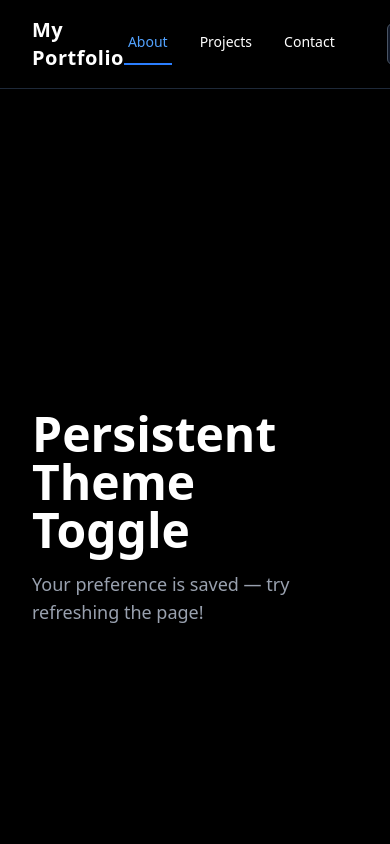
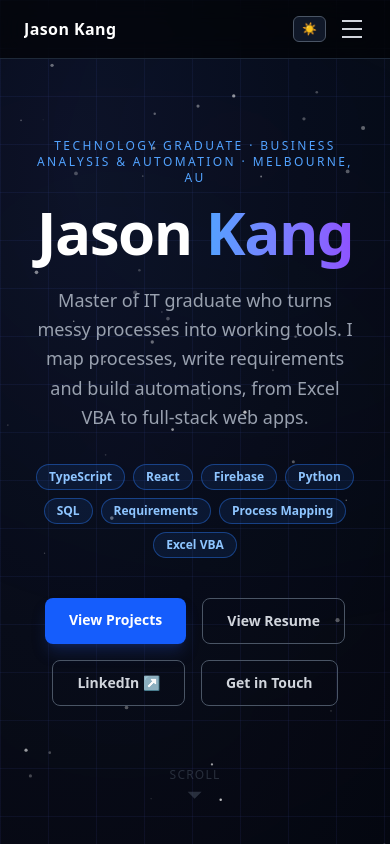
Before and after one commit to SJKangAU/my-portfolio, a React (Vite) app: page / in a window 390 px wide. Built offline with nearby package versions, Linux system fonts and the light colour scheme.

Commit message:
Add Experience and Case Study to nav and page layout
Add nav links, expand the mobile menu, add aria-expanded to the menu toggle, and darken the light-theme active link colour for contrast.

```diff
--- a/src/App.tsx
+++ b/src/App.tsx
@@ -1,5 +1,12 @@
 import { useState, useEffect } from "react";
 import Navbar from "./components/Navbar";
+import Hero from "./components/Hero";
+import About from "./components/About";
+import Experience from "./components/Experience";
+import Projects from "./components/Projects";
+import CaseStudy from "./components/CaseStudy";
+import Contact from "./components/Contact";
+import SpaceBackground from "./components/SpaceBackground";
 
 export default function App() {
   const [darkMode, setDarkMode] = useState(true);
@@ -16,42 +23,29 @@ export default function App() {
   return (
     <div
       className={`relative min-h-screen transition-colors duration-700 ${
-        darkMode ? "bg-black text-white" : "bg-white text-black"
+        darkMode ? "text-gray-100" : "text-gray-900"
       }`}
     >
-      {/* Navbar at top */}
-      <Navbar darkMode={darkMode} setDarkMode={setDarkMode} />
+      {/* Global space background */}
+      <SpaceBackground darkMode={darkMode} />
 
-      {/* Scrollable Content */}
-      <main className="pt-24 px-8 space-y-24">
-        <section className="min-h-screen flex flex-col items-center justify-center border-b border-gray-700/40">
-          <h1 className="text-5xl font-bold">Persistent Theme Toggle</h1>
-          <p className="mt-4 text-lg text-gray-400">
-            Your preference is saved — try refreshing the page!
-          </p>
-        </section>
+      {/* All content sits above the background */}
+      <div className="relative z-10">
+        <Navbar darkMode={darkMode} setDarkMode={setDarkMode} />
 
-        <section
-          id="about"
-          className="min-h-screen flex items-center justify-center border-b border-gray-700/40"
-        >
-          <h2 className="text-3xl font-semibold">About Section</h2>
-        </section>
+        <main className="space-y-24">
+          <Hero darkMode={darkMode} />
+          <About darkMode={darkMode} />
 
-        <section
-          id="projects"
-          className="min-h-screen flex items-center justify-center border-b border-gray-700/40"
-        >
-          <h2 className="text-3xl font-semibold">Projects Section</h2>
-        </section>
+          <Experience darkMode={darkMode} />
 
-        <section
-          id="contact"
-          className="min-h-screen flex items-center justify-center border-b border-gray-700/40"
-        >
-          <h2 className="text-3xl font-semibold">Contact Section</h2>
-        </section>
-      </main>
+          <Projects darkMode={darkMode} />
+
+          <CaseStudy darkMode={darkMode} />
+
+          <Contact darkMode={darkMode} />
+        </main>
+      </div>
     </div>
   );
 }
--- a/src/components/navBar.tsx
+++ b/src/components/navBar.tsx
@@ -7,33 +7,30 @@ interface NavbarProps {
 
 export default function Navbar({ darkMode, setDarkMode }: NavbarProps) {
   const [activeSection, setActiveSection] = useState<string>("about");
-  const [indicatorStyle, setIndicatorStyle] = useState({
-    left: 0,
-    width: 0,
-  });
+  const [menuOpen, setMenuOpen] = useState(false);
+  const [indicatorStyle, setIndicatorStyle] = useState({ left: 0, width: 0 });
   const navRef = useRef<HTMLDivElement>(null);
 
+  // Track which section is in view for the active underline indicator
   useEffect(() => {
     const sections = document.querySelectorAll("section[id]");
     const observer = new IntersectionObserver(
       (entries) => {
         entries.forEach((entry) => {
-          if (entry.isIntersecting) {
-            setActiveSection(entry.target.id);
-          }
+          if (entry.isIntersecting) setActiveSection(entry.target.id);
         });
       },
-      { threshold: 0.6 }
+      { threshold: 0.6 },
     );
-
     sections.forEach((sec) => observer.observe(sec));
     return () => observer.disconnect();
   }, []);
 
+  // Move the underline indicator to the active nav link on desktop
   useEffect(() => {
     if (!navRef.current) return;
     const activeLink = navRef.current.querySelector(
-      `a[href="#${activeSection}"]`
+      `a[href="#${activeSection}"]`,
     ) as HTMLAnchorElement;
     if (activeLink) {
       const { offsetLeft, offsetWidth } = activeLink;
@@ -41,34 +38,54 @@ export default function Navbar({ darkMode, setDarkMode }: NavbarProps) {
     }
   }, [activeSection]);
 
+  // Close mobile menu when a link is tapped
+  const handleNavClick = () => setMenuOpen(false);
+
+  const sections = [
+    { id: "about", label: "About" },
+    { id: "experience", label: "Experience" },
+    { id: "projects", label: "Projects" },
+    { id: "case-study", label: "Case Study" },
+    { id: "contact", label: "Contact" },
+  ];
+
   return (
     <nav
-      className={`fixed top-0 left-0 w-full z-50 flex justify-between items-center px-8 py-4 backdrop-blur-md transition-all duration-300 border-b ${
+      className={`fixed top-0 left-0 w-full z-50 backdrop-blur-md transition-all duration-300 border-b ${
         darkMode
           ? "bg-black/60 border-gray-800 text-white"
           : "bg-white/60 border-gray-300 text-black"
       }`}
     >
-      <h1 className="text-xl font-bold tracking-wide">My Portfolio</h1>
+      {/* ── Main nav row ── */}
+      <div className="flex justify-between items-center px-6 py-4">
+        {/* Logo / name */}
+        <h1 className="text-base font-bold tracking-wide truncate mr-4">
+          Jason Kang
+        </h1>
 
-      <div ref={navRef} className="relative flex items-center space-x-6 text-sm font-medium">
-        {["about", "projects", "contact"].map((section) => (
+        {/* Desktop nav links — hidden on mobile */}
+        <div
+          ref={navRef}
+          className="relative hidden md:flex items-center space-x-6 text-sm font-medium"
+        >
+          {sections.map((section) => (
             <a
-            key={section}
-            href={`#${section}`}
-            className={`capitalize px-1 pb-1 transition-colors ${
-              activeSection === section
+              key={section.id}
+              href={`#${section.id}`}
+              className={`px-1 pb-1 transition-colors ${
+                activeSection === section.id
                   ? darkMode
                     ? "text-blue-400"
-                  : "text-purple-600"
+                    : "text-purple-700"
                   : "hover:opacity-70"
               }`}
             >
-            {section}
+              {section.label}
             </a>
           ))}
 
-        {/* Animated underline */}
+          {/* Animated underline indicator */}
           <span
             className={`absolute bottom-0 h-[2px] transition-all duration-300 ease-in-out ${
               darkMode ? "bg-blue-500" : "bg-purple-500"
@@ -79,7 +96,7 @@ export default function Navbar({ darkMode, setDarkMode }: NavbarProps) {
             }}
           />
 
-        {/* Theme toggle */}
+          {/* Dark/light toggle */}
           <button
             onClick={() => setDarkMode(!darkMode)}
             className={`ml-6 px-3 py-1 rounded-md border text-xs font-medium transition-all ${
@@ -91,6 +108,77 @@ export default function Navbar({ darkMode, setDarkMode }: NavbarProps) {
             {darkMode ? "☀️ Light" : "🌙 Dark"}
           </button>
         </div>
+
+        {/* Mobile controls — theme toggle + hamburger */}
+        <div className="flex items-center gap-3 md:hidden">
+          <button
+            onClick={() => setDarkMode(!darkMode)}
+            className={`px-2 py-1 rounded-md border text-xs font-medium transition-all ${
+              darkMode
+                ? "bg-gray-900 border-gray-600 text-gray-200"
+                : "bg-gray-100 border-gray-400 text-gray-700"
+            }`}
+          >
+            {darkMode ? "☀️" : "🌙"}
+          </button>
+
+          {/* Hamburger button */}
+          <button
+            onClick={() => setMenuOpen(!menuOpen)}
+            className={`flex flex-col gap-1.5 p-1 ${
+              darkMode ? "text-gray-300" : "text-gray-700"
+            }`}
+            aria-label="Toggle menu"
+            aria-expanded={menuOpen}
+          >
+            <span
+              className={`block w-5 h-0.5 transition-all duration-300 ${
+                darkMode ? "bg-gray-300" : "bg-gray-700"
+              } ${menuOpen ? "rotate-45 translate-y-2" : ""}`}
+            />
+            <span
+              className={`block w-5 h-0.5 transition-all duration-300 ${
+                darkMode ? "bg-gray-300" : "bg-gray-700"
+              } ${menuOpen ? "opacity-0" : ""}`}
+            />
+            <span
+              className={`block w-5 h-0.5 transition-all duration-300 ${
+                darkMode ? "bg-gray-300" : "bg-gray-700"
+              } ${menuOpen ? "-rotate-45 -translate-y-2" : ""}`}
+            />
+          </button>
+        </div>
+      </div>
+
+      {/* ── Mobile dropdown menu ── */}
+      <div
+        className={`md:hidden overflow-hidden transition-all duration-300 ease-in-out ${
+          menuOpen ? "max-h-80 opacity-100" : "max-h-0 opacity-0"
+        }`}
+      >
+        <div
+          className={`flex flex-col px-6 pb-4 gap-4 text-sm font-medium border-t ${
+            darkMode ? "border-gray-800" : "border-gray-200"
+          }`}
+        >
+          {sections.map((section) => (
+            <a
+              key={section.id}
+              href={`#${section.id}`}
+              onClick={handleNavClick}
+              className={`pt-3 transition-colors ${
+                activeSection === section.id
+                  ? darkMode
+                    ? "text-blue-400"
+                    : "text-purple-700"
+                  : "hover:opacity-70"
+              }`}
+            >
+              {section.label}
+            </a>
+          ))}
+        </div>
+      </div>
     </nav>
-  );
+  )
 }
```
Lines whose indentation alone changed are shown as unchanged.
